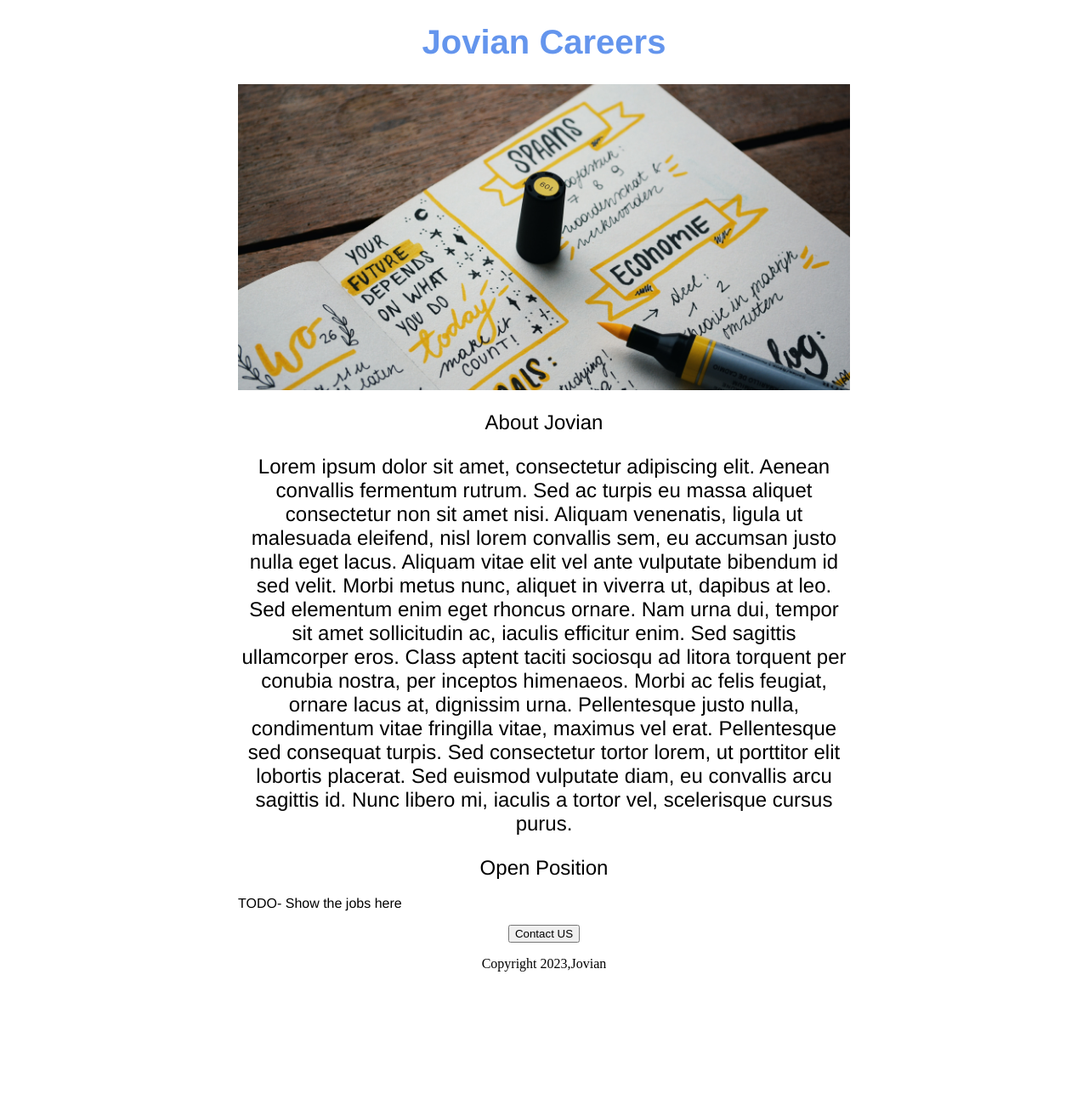
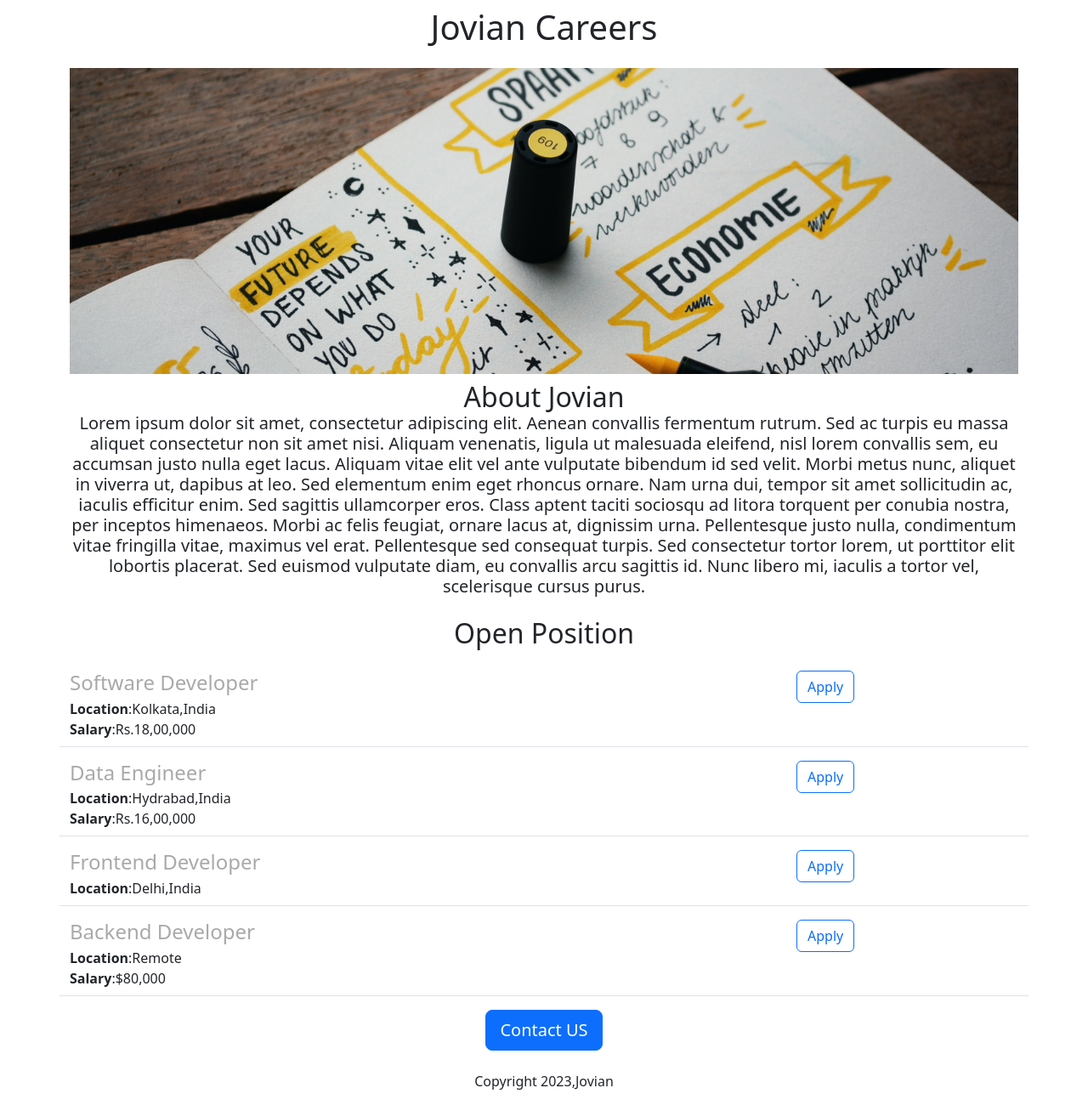
Before and after one commit to anindyaPrivate/Career-Website-v2, a Flask app: page / in a window 1280 px wide. Shown: the whole page at 85% size. Before the commit the page ends 1143 px from the top, so only its background shows below. Run offline with Flask 3, Linux system fonts and the light colour scheme.

Commit message:
Added Dynamic data and api route

```diff
--- a/app.py
+++ b/app.py
@@ -1,12 +1,42 @@
-from flask import Flask, render_template
+from flask import Flask, jsonify, render_template
 
 app = Flask(__name__)
 
+JOBS= [
+  {
+     "id": 1,
+     "title": "Software Developer",
+     "location": "Kolkata,India",
+     "salary": "Rs.18,00,000"
+  },
+  {
+     "id": 2,
+     "title": "Data Engineer",
+     "location": "Hydrabad,India",
+     "salary": "Rs.16,00,000"
+  },
+  {
+     "id": 3,
+     "title": "Frontend Developer",
+     "location": "Delhi,India"
+
+  },
+  {
+     "id": 4,
+     "title": "Backend Developer",
+     "location": "Remote",
+     "salary": "$80,000"
+  }
+]
 
 @app.route("/")
 def hello_Jovian():
-  return render_template('home.html')
+  return render_template('home.html',
+                        jobs = JOBS)
 
+@app.route("/api/jobs")
+def list_jobs():
+  return jsonify(JOBS)
 
 if __name__ == "__main__":
   app.run(host='0.0.0.0', debug=True)
--- a/templates/home.html
+++ b/templates/home.html
@@ -2,53 +2,35 @@
 <html>
   <head>
     <title>Jovian Careers</title>
+    <meta charset="utf-8">
+    <meta name="viewport" content="width=device-width, initial-scale=1">
+    <link href="https://cdn.jsdelivr.net/npm/bootstrap@5.3.2/dist/css/bootstrap.min.css" rel="stylesheet" integrity="sha384-T3c6CoIi6uLrA9TneNEoa7RxnatzjcDSCmG1MXxSR1GAsXEV/Dwwykc2MPK8M2HN" crossorigin="anonymous">
     <style>
-      h1{
-        font-size: 40px;
-        font-family: Helvetica;
-        font: weight normal;
-        color: #6495ed;
-        text-align: center;
+      #Banner{
+        height: 360px;
+        width:100%;
+        object-fit:cover;
       }
-      #Banner{
-        width: 100%;
-        height: 360px;
-        object-fit:cover;
-        }
+      </style>
 
-      h2{
-        font-family:Helvetica;
-        font: size 33px;
-        color:000000;
-        text-align: center;
-        font-weight:normal;
-      }
-
-      .bodytext {
-        font-family:Helvetica;
-        color: 000000;
-
-      }
-      #container {
-        max-width: 720px;
-        margin:0 auto 0 auto
-
-      }
-
-    </style>
   </head>
   <body>
-      <div id="container">
-       <h1>Jovian Careers</h1>
-       <img id = "Banner"src= https://careerswebsite--shorts1000every.repl.co/static/Banner.jpg height = "320">
-      <h2>About Jovian</h>
-      <p class="bodytext">Lorem ipsum dolor sit amet, consectetur adipiscing elit. Aenean convallis fermentum rutrum. Sed ac turpis eu massa aliquet consectetur non sit amet nisi. Aliquam venenatis, ligula ut malesuada eleifend, nisl lorem convallis sem, eu accumsan justo nulla eget lacus. Aliquam vitae elit vel ante vulputate bibendum id sed velit. Morbi metus nunc, aliquet in viverra ut, dapibus at leo. Sed elementum enim eget rhoncus ornare. Nam urna dui, tempor sit amet sollicitudin ac, iaculis efficitur enim. Sed sagittis ullamcorper eros. Class aptent taciti sociosqu ad litora torquent per conubia nostra, per inceptos himenaeos. Morbi ac felis feugiat, ornare lacus at, dignissim urna. Pellentesque justo nulla, condimentum vitae fringilla vitae, maximus vel erat. Pellentesque sed consequat turpis. Sed consectetur tortor lorem, ut porttitor elit lobortis placerat. Sed euismod vulputate diam, eu convallis arcu sagittis id. Nunc libero mi, iaculis a tortor vel, scelerisque cursus purus.
+      <div class="container">
+       <h1 class="text-center mt-2 mb-4">Jovian Careers</h1>
+       <img class= "img-fluid" id = "Banner"src= https://careerswebsite--shorts1000every.repl.co/static/Banner.jpg height = "320">
+      <h2 class="text-center mt-2 mb-4">About Jovian</h>
+      <p class = "lead">Lorem ipsum dolor sit amet, consectetur adipiscing elit. Aenean convallis fermentum rutrum. Sed ac turpis eu massa aliquet consectetur non sit amet nisi. Aliquam venenatis, ligula ut malesuada eleifend, nisl lorem convallis sem, eu accumsan justo nulla eget lacus. Aliquam vitae elit vel ante vulputate bibendum id sed velit. Morbi metus nunc, aliquet in viverra ut, dapibus at leo. Sed elementum enim eget rhoncus ornare. Nam urna dui, tempor sit amet sollicitudin ac, iaculis efficitur enim. Sed sagittis ullamcorper eros. Class aptent taciti sociosqu ad litora torquent per conubia nostra, per inceptos himenaeos. Morbi ac felis feugiat, ornare lacus at, dignissim urna. Pellentesque justo nulla, condimentum vitae fringilla vitae, maximus vel erat. Pellentesque sed consequat turpis. Sed consectetur tortor lorem, ut porttitor elit lobortis placerat. Sed euismod vulputate diam, eu convallis arcu sagittis id. Nunc libero mi, iaculis a tortor vel, scelerisque cursus purus.
       </p>
-      <h2>Open Position</h2>
-      <p class="bodytext">TODO- Show the jobs here</p>
-        <div style="text-align:center;">
-      <button>Contact US</button>
-          <p>Copyright 2023,Jovian</p>
+      <h2 class= "text-center mt-2 mb-4">Open Position</h2>
+
+        <div>
+        {% for job in jobs%}
+             {%include 'jobitem.html'%}
+          {% endfor %}
+          </div>
+        <div class="text-center">
+      <button class="btn btn-primary btn-lg">Contact US</button>
+          <p class="mt-4">Copyright 2023,Jovian</p>
           </div>
       </div>
     </body>
--- /dev/null
+++ b/templates/jobitem.html
@@ -0,0 +1,17 @@
+<div class="border-bottom row" style="margin-bottom:16px;padding-bottom :8px;">
+  <div class="col-9">
+    <h4 style="color:#A9A9A9; margin-bottom:4px;">
+          {{job['title']}}</h4>
+    <div>
+          <b>Location</b>:{{job['location']}}
+    </div>
+        {% if 'salary' in job %}
+    <div>
+          <b>Salary</b>:{{job['salary']}}
+    </div>
+        {% endif %}
+    </div>
+   <div class="col-3">
+  <button type="button" class="btn btn-outline-primary">Apply</button>
+   </div>
+  </div>
```
